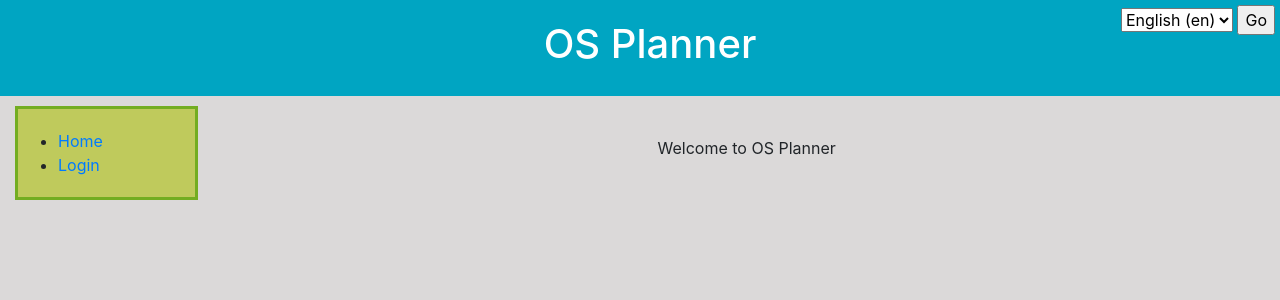
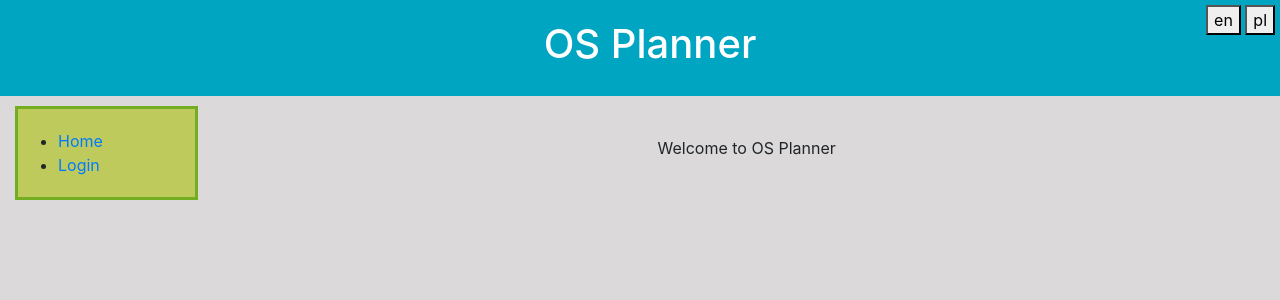
Before and after one commit to prznoc/osplanner, a Django app: page /en/ in a window 1280 px wide. Shown: the top 300 px of the page. Run offline with Django 3.2, Linux system fonts and the light colour scheme; some libraries are stand-ins or nearby versions.

Commit message:
Buttons for language selection

```diff
--- a/spaceplanner/templates/base_generic.html
+++ b/spaceplanner/templates/base_generic.html
@@ -15,19 +15,18 @@
 <body class='main-body'>
     <div class="page-header">
         <h1><a href="/">OS Planner</a></h1>
-        <form action="{% url 'set_language' %}" method="post" class='language-form'>{% csrf_token %}
-            <input name="next" type="hidden" value="{{ redirect_to }}">
-            <select name="language">
+        <form action="{% url 'set_language' %}" method="post" class=language-form>
+            {% csrf_token %}
+            <input name="next" type="hidden" value="{{ redirect_to }}" />
               {% get_current_language as LANGUAGE_CODE %}
               {% get_available_languages as LANGUAGES %}
               {% get_language_info_list for LANGUAGES as languages %}
               {% for language in languages %}
-                    <option value="{{ language.code }}"{% if language.code == LANGUAGE_CODE %} selected{% endif %}>
-                        {{ language.name_local }} ({{ language.code }})
-                    </option>
+                <button type="submit" name="language" value="{{ language.code }}"
+                  class="btn-kinito">
+                  {{ language.code }}
+                </button>
               {% endfor %}
-            </select>
-            <input type="submit" value="Go">
           </form>
     </div>
   <div class="container-fluid">
```
Lines whose indentation alone changed are shown as unchanged.
